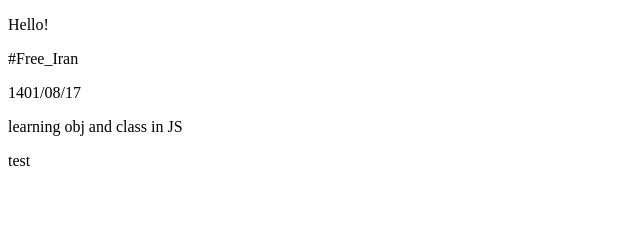
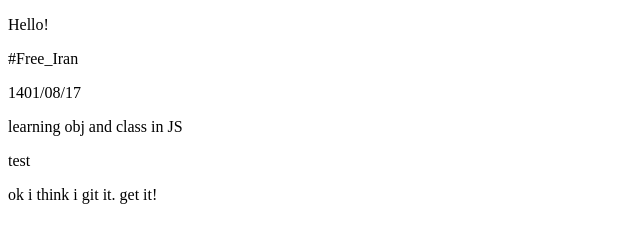
Before and after one commit to Ali-Sdg90/Learning-GitHub-, a plain HTML site: page index.html in a window 1280 px wide. Shown: the whole page, without its empty margins (0-640 px from the left). Drawn offline with Linux system fonts and the light colour scheme.

Commit message:
i git it

```diff
--- a/index.html
+++ b/index.html
@@ -12,5 +12,6 @@
     <p>1401/08/17</p>
     <p>learning obj and class in JS</p>
     <p>test</p>
+    <p>ok i think i git it. get it!</p>
 </body>
 </html>
```
